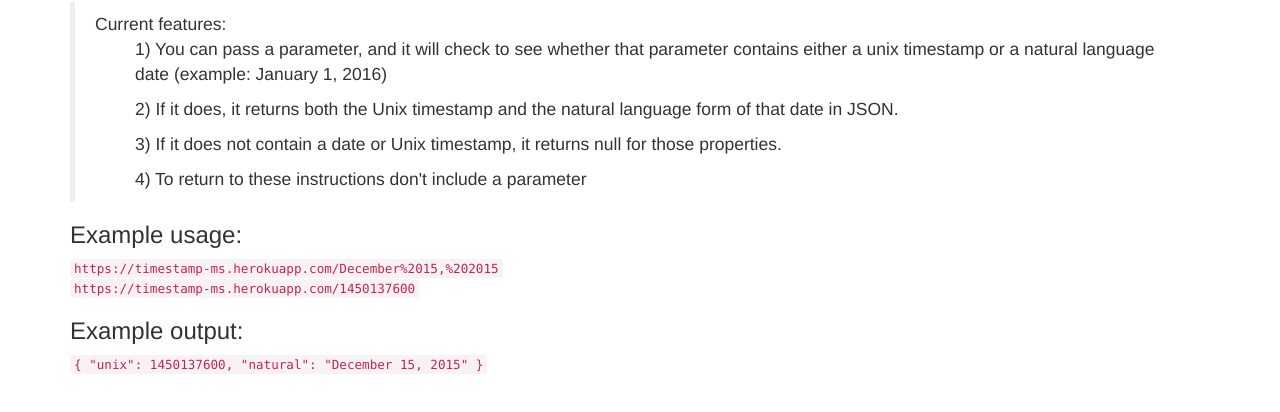
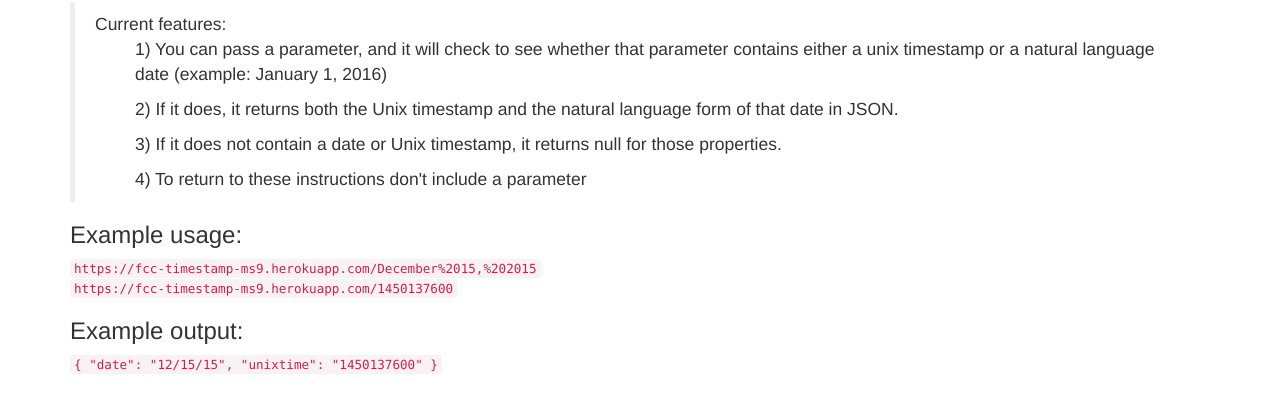
Before and after one commit to coolhandclay/timestamp, a website: page public/index.html in a window 1280 px wide. Shown: the part 68-480 px from the top of the page. Drawn offline with nearby package versions, Linux system fonts and the light colour scheme.

```diff
--- a/public/index.html
+++ b/public/index.html
@@ -18,13 +18,13 @@
                 <ul>4) To return to these instructions don't include a parameter</ul>
             </blockquote>
             <h3>Example usage:</h3>
-            <code>https://timestamp-ms.herokuapp.com/December%2015,%202015</code><br>
-            <code>https://timestamp-ms.herokuapp.com/1450137600</code>
+            <code>https://fcc-timestamp-ms9.herokuapp.com/December%2015,%202015</code><br>
+            <code>https://fcc-timestamp-ms9.herokuapp.com/1450137600</code>
             <h3>Example output:</h3>
             <code>
                 {
-                  "unix": 1450137600,
-                  "natural": "December 15, 2015"
+                  "date": "12/15/15",
+                  "unixtime": "1450137600"
                 }
             </code>
         </div>
```
Also changed, not shown: README.md.
